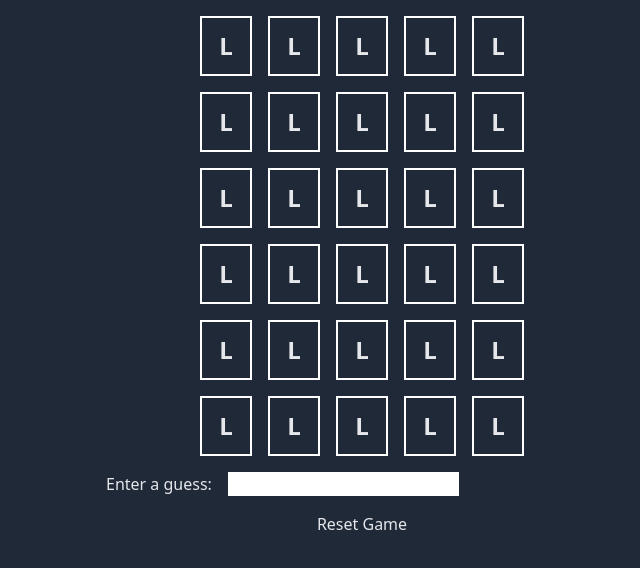
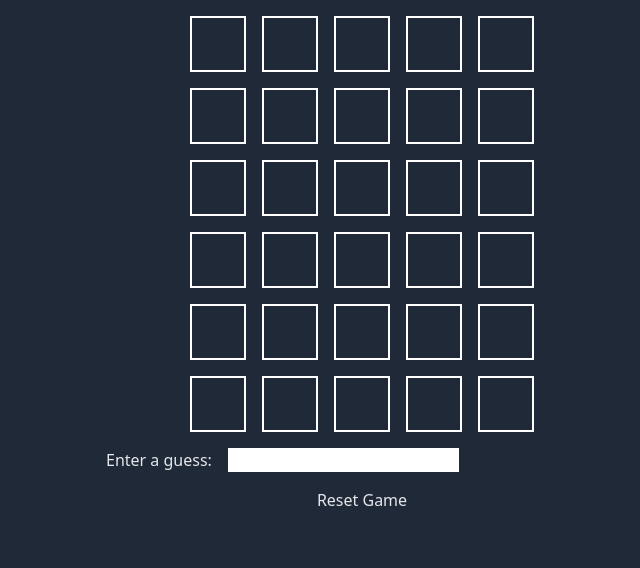
Before and after one commit to GasparArimany/clondle, a React (Vite) app: page / in a window 1280 px wide. Shown: the top 568 px of the page, without its empty margins (278-918 px from the left). Built offline with nearby package versions, Linux system fonts and the light colour scheme.

Commit message:
chore: minor css adjustments in guess component
npm audit fix

```diff
--- a/src/components/Guess/Guess.tsx
+++ b/src/components/Guess/Guess.tsx
@@ -1,16 +1,16 @@
-import { WORD_LENGTH } from '../../App';
+import { WORD_LENGTH } from "../../App";
 
-export function Guess({ guess }: { guess: string }) {
+export function Guess({ guess = "" }: { guess: string }) {
 	return (
-    <div className='flex justify-center gap-4'>
+		<div className="flex justify-center gap-4">
 			{[...Array.from({ length: WORD_LENGTH }, (_, index) => index + 1)].map(
 				(_: number, i) => {
 					return (
 						<div
 							key={i}
-              className='box-content text-center text-2xl font-bold py-3 px-3 min-h-6 min-w-6 border-2 border-white'
+							className="inline-block text-center text-2xl font-bold py-2 px-2 size-14 border-2 border-white"
 						>
-              L
+							<span className="align-middle">{guess.charAt(i)}</span>
 						</div>
 					);
 				}
```
Also changed, not shown: 1 other file (tests, documents, lock files or other folders). Lines whose indentation alone changed are shown as unchanged.
